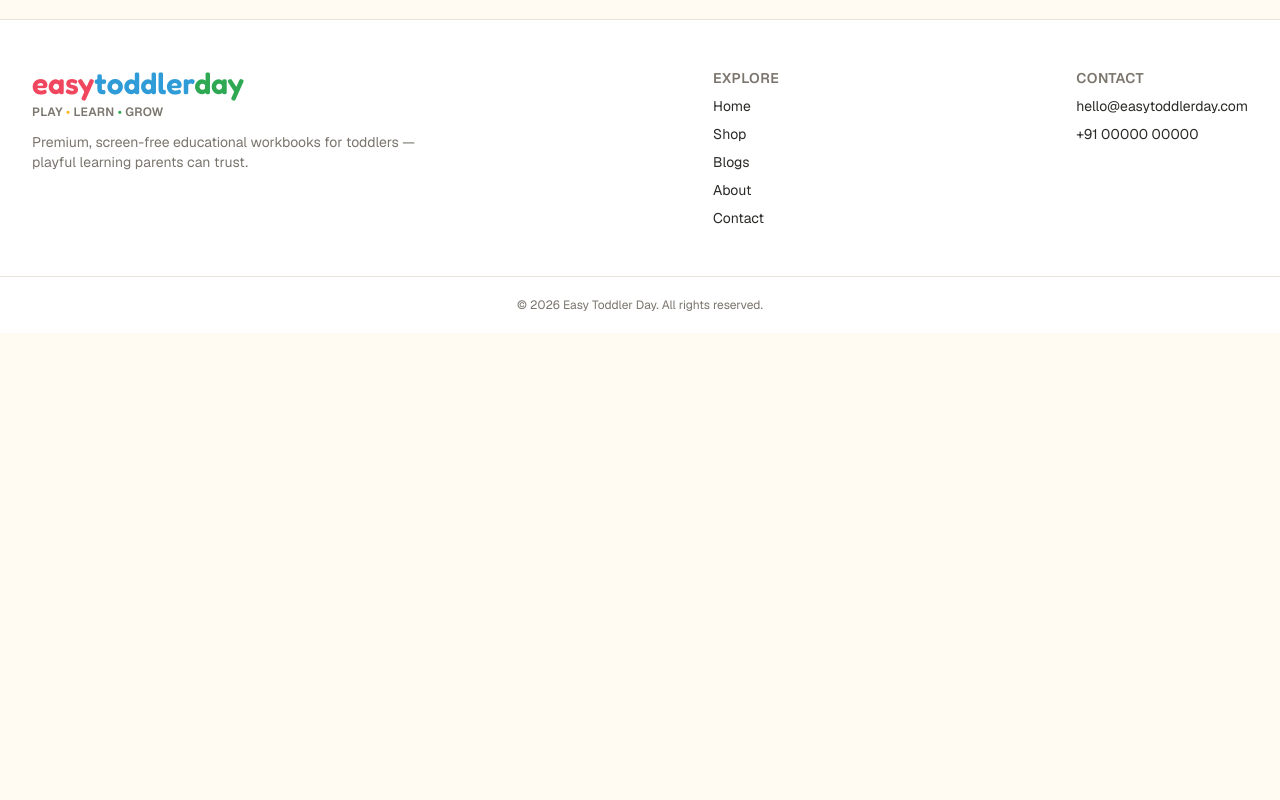
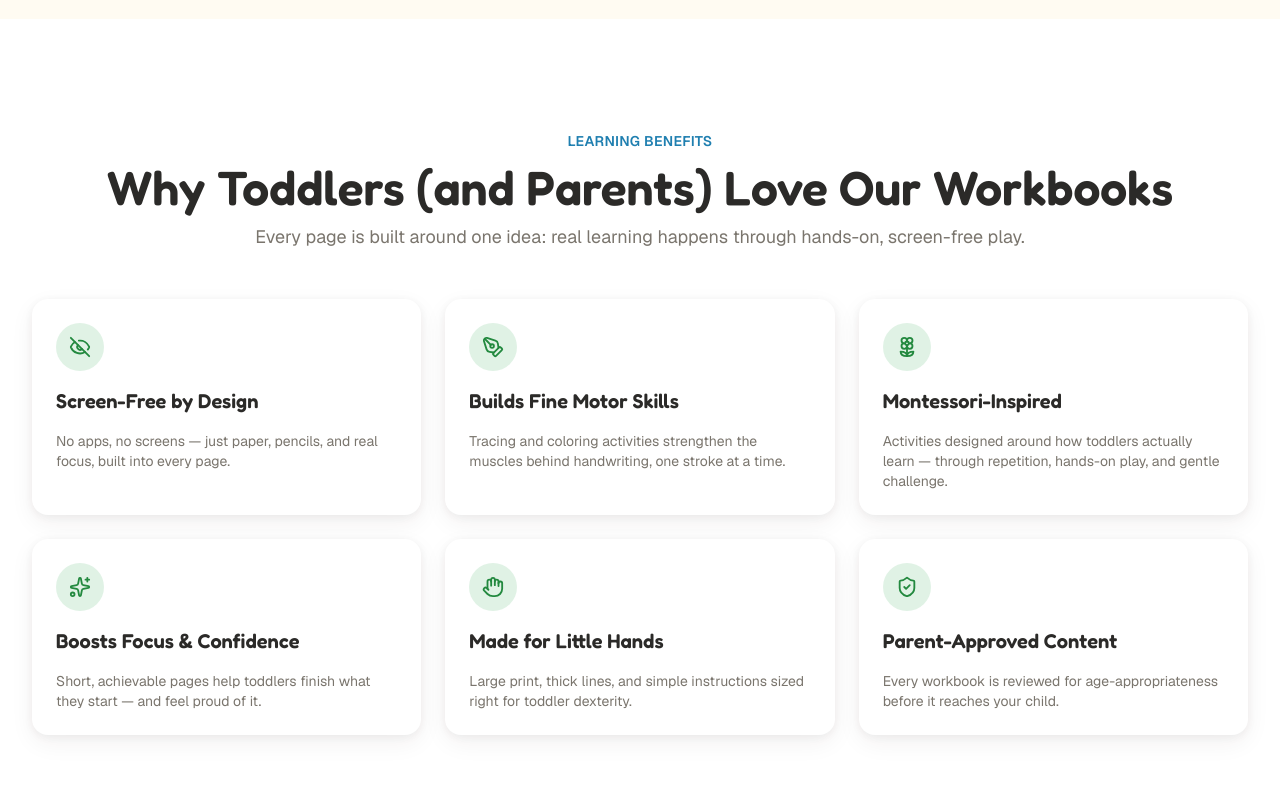
Before and after one commit to prashant-1012/easy-toddler-day, a Next.js app: page / in a window 1280 px wide. Shown: the part 1820-2620 px from the top of the page. Before the commit the page ends 2153 px from the top, so only its background shows below. Built offline with nearby package versions, Linux system fonts and the light colour scheme.

Commit message:
done: Learning Benefits

```diff
--- a/app/page.tsx
+++ b/app/page.tsx
@@ -1,11 +1,13 @@
 import { Hero } from "@/components/sections/Hero";
 import { FeaturedWorkbooks } from "@/components/sections/FeaturedWorkbooks";
+import { LearningBenefits } from "@/components/sections/LearningBenefits";
 
 export default function Home() {
   return (
     <>
       <Hero />
       <FeaturedWorkbooks />
+      <LearningBenefits />
     </>
   );
 }
--- /dev/null
+++ b/components/sections/LearningBenefits.tsx
@@ -0,0 +1,76 @@
+import { EyeOff, Flower2, Hand, PenTool, ShieldCheck, Sparkles } from "lucide-react";
+import { SectionHeading } from "@/components/ui/SectionHeading";
+import { Card } from "@/components/ui/Card";
+import { Reveal } from "@/components/ui/Reveal";
+
+const benefits = [
+  {
+    icon: EyeOff,
+    title: "Screen-Free by Design",
+    description:
+      "No apps, no screens — just paper, pencils, and real focus, built into every page.",
+  },
+  {
+    icon: PenTool,
+    title: "Builds Fine Motor Skills",
+    description:
+      "Tracing and coloring activities strengthen the muscles behind handwriting, one stroke at a time.",
+  },
+  {
+    icon: Flower2,
+    title: "Montessori-Inspired",
+    description:
+      "Activities designed around how toddlers actually learn — through repetition, hands-on play, and gentle challenge.",
+  },
+  {
+    icon: Sparkles,
+    title: "Boosts Focus & Confidence",
+    description:
+      "Short, achievable pages help toddlers finish what they start — and feel proud of it.",
+  },
+  {
+    icon: Hand,
+    title: "Made for Little Hands",
+    description:
+      "Large print, thick lines, and simple instructions sized right for toddler dexterity.",
+  },
+  {
+    icon: ShieldCheck,
+    title: "Parent-Approved Content",
+    description:
+      "Every workbook is reviewed for age-appropriateness before it reaches your child.",
+  },
+];
+
+export function LearningBenefits() {
+  return (
+    <section
+      id="learning-benefits"
+      className="scroll-mt-24 bg-cloud py-20 lg:py-28"
+    >
+      <div className="mx-auto max-w-7xl px-4 sm:px-6 lg:px-8">
+        <SectionHeading
+          eyebrow="Learning Benefits"
+          title="Why Toddlers (and Parents) Love Our Workbooks"
+          subtitle="Every page is built around one idea: real learning happens through hands-on, screen-free play."
+        />
+
+        <div className="mt-12 grid grid-cols-1 gap-6 sm:grid-cols-2 lg:grid-cols-3">
+          {benefits.map((benefit, index) => (
+            <Reveal key={benefit.title} delay={(index % 3) * 0.08}>
+              <Card className="flex h-full flex-col gap-4 p-6">
+                <span className="flex h-12 w-12 items-center justify-center rounded-full bg-sage/15 text-sage-dark">
+                  <benefit.icon size={22} aria-hidden="true" />
+                </span>
+                <h3 className="font-display text-xl font-semibold text-charcoal">
+                  {benefit.title}
+                </h3>
+                <p className="text-sm text-warm-gray">{benefit.description}</p>
+              </Card>
+            </Reveal>
+          ))}
+        </div>
+      </div>
+    </section>
+  );
+}
```
